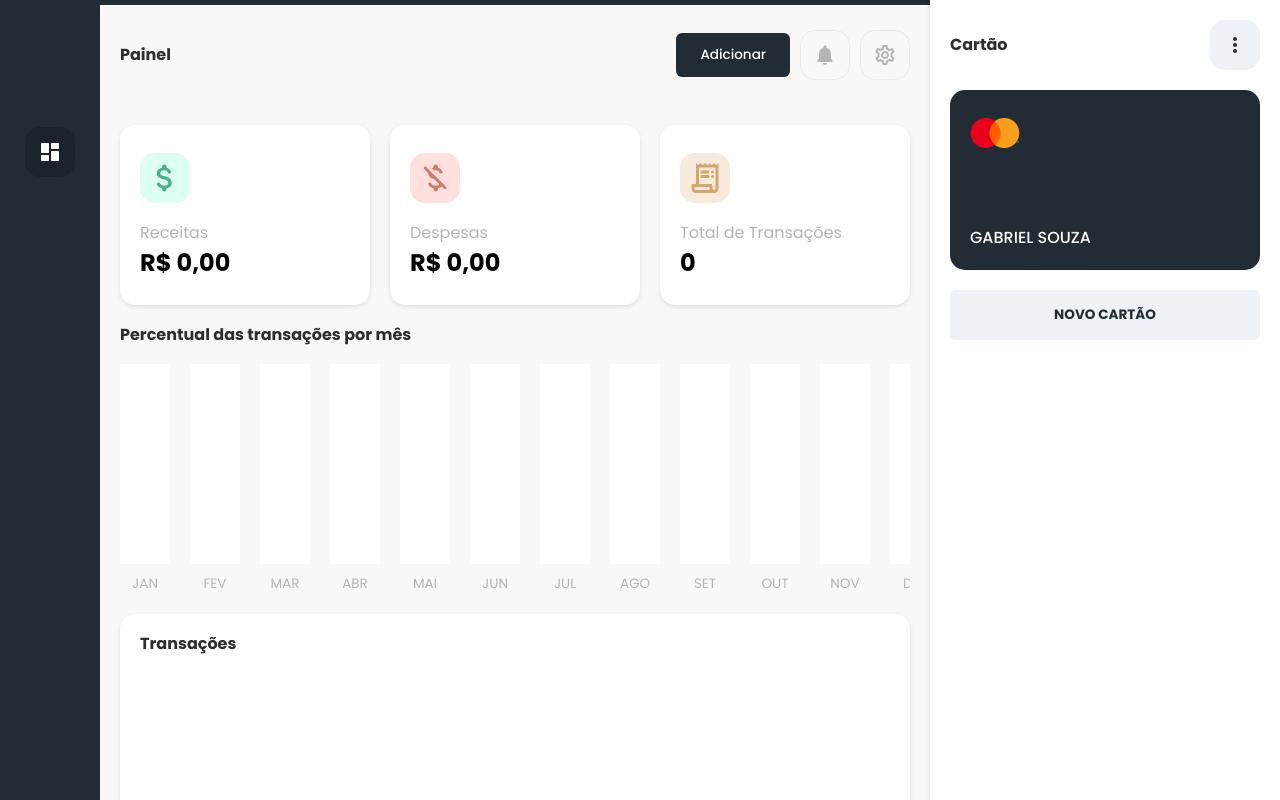
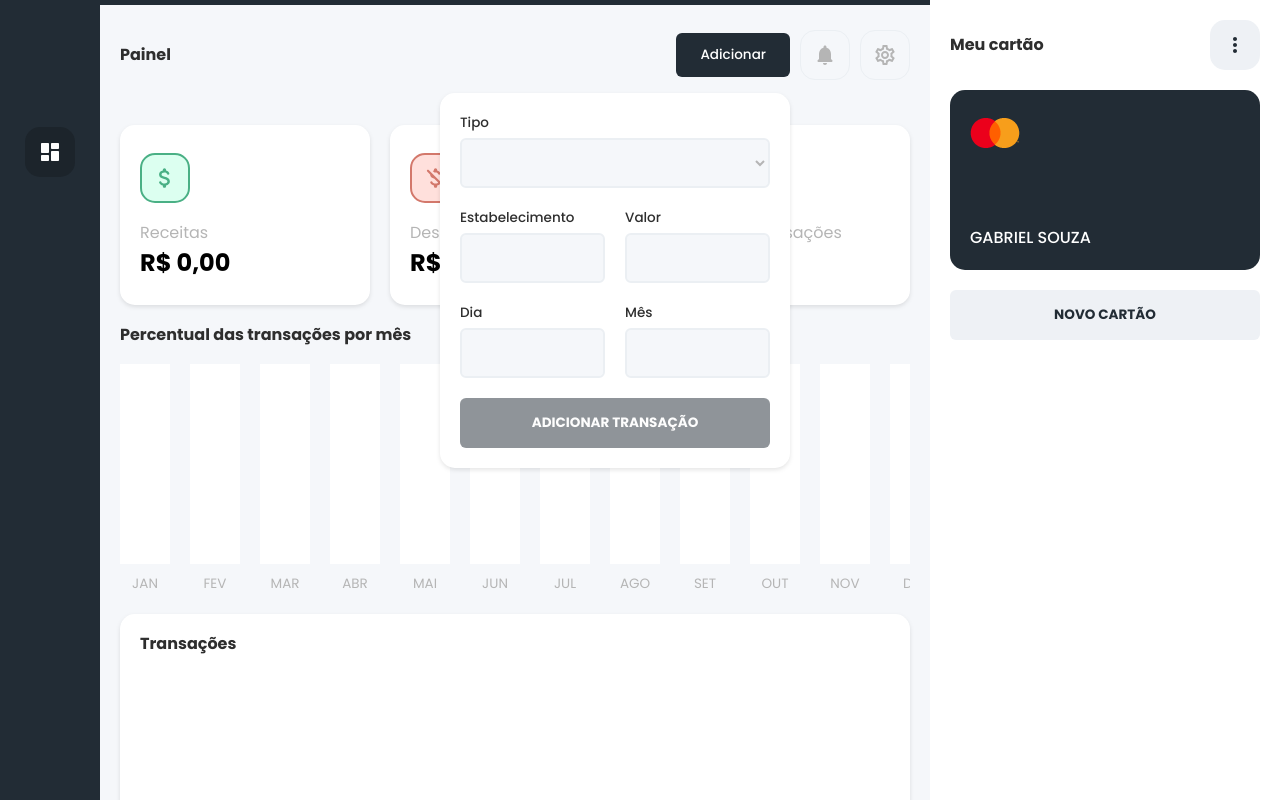
Before and after one commit to Gabriel98N/web-financa, a plain HTML site: page index.html in a window 1280 px wide. Both pictures are taken after a click on the link "Adicionar". Shown: the top 800 px of the page. Drawn offline with Linux system fonts and the light colour scheme.

Commit message:
Atualizado em 13-04

```diff
--- a/css/cadastro.css
+++ b/css/cadastro.css
@@ -36,46 +36,11 @@
   filter: var(--filter);
   border-radius: 15px;
   padding: var(--gap);
-  display: flex;
-  flex-direction: column;
-  gap: var(--gap);
 }
 
 .box-cadastro h2 {
   font-size: 1.5rem;
   margin-bottom: var(--gap);
-}
-
-.box-cadastro form label {
-  margin-bottom: 5px;
-  font-weight: 500;
-  color: var(--cor2);
-}
-
-.box-cadastro form input,
-.box-cadastro form select,
-.btn-cadastrar {
-  height: 50px;
-  width: 100%;
-  border-radius: 6px;
-  border: 2px solid var(--border-color);
-  outline: none;
-  font-size: 1rem;
-  font-family: "Poppins", "Inter", "Roboto", sans-serif;
-  padding: 0 1.25rem;
-  color: var(--cor);
-}
-
-[data-formulario] > div {
-  position: relative;
-}
-
-.btn-cadastrar {
-  border: 0;
-  background-color: var(--cor-primaria);
-  font-weight: bold;
-  color: #fff;
-  cursor: pointer;
 }
 
 .show-cartao {
--- /dev/null
+++ b/css/formulario.css
@@ -0,0 +1,66 @@
+[data-formulario] {
+  display: flex;
+  flex-direction: column;
+  gap: var(--gap);
+}
+
+[data-formulario] label {
+  margin-bottom: 5px;
+  font-weight: 500;
+  color: var(--cor2);
+  font-size: 0.845rem;
+  cursor: pointer;
+}
+
+[data-formulario] input,
+[data-formulario] select,
+.btn {
+  height: 50px;
+  width: 100%;
+  border-radius: 6px;
+  border: 2px solid var(--border-color);
+  outline: none;
+  font-size: 0.845rem;
+  font-family: "Poppins", "Inter", "Roboto", sans-serif;
+  padding: 0 1.25rem;
+  color: var(--cor);
+  background-color: var(--bg);
+  transition: border 0.3s;
+}
+
+[data-formulario] > div {
+  position: relative;
+}
+
+[data-formulario] input:focus,
+[data-formulario] select:focus {
+  border-color: var(--cor-primaria);
+}
+
+.column2-input {
+  display: flex;
+  align-items: center;
+  gap: var(--gap);
+}
+
+.btn {
+  background-color: var(--cor-primaria);
+  font-weight: bold;
+  text-transform: uppercase;
+  color: var(--cor4);
+  border: 0;
+  cursor: pointer;
+}
+
+.btn:disabled {
+  opacity: 0.5;
+  cursor: not-allowed;
+}
+
+.btn-form {
+  border: 0;
+  background-color: var(--cor-primaria);
+  font-weight: bold;
+  color: #fff;
+  cursor: pointer;
+}
--- a/css/style.css
+++ b/css/style.css
@@ -1,11 +1,12 @@
 @import url("cadastro.css");
 @import url("loader.css");
+@import url("formulario.css");
 
 :root {
   --cor-primaria: #222c35;
   --cor-secundaria: #eef1f5;
-  --bg: #f9f8f6;
-  --bg2: #f9f8f6;
+  --bg: #f5f7fa;
+  --bg2: #f5f7fa;
   --bg3: #fff;
   --bg4: #f6eff7;
 
@@ -24,7 +25,7 @@
   --orange: #d3a66b;
   --bg-orange: #f8eadd;
 
-  --border-color: #e6e9ee;
+  --border-color: #ebeff3;
 
   --gap: 1.25rem;
   --filter: drop-shadow(0px 2px 2px rgba(0, 0, 0, 0.1));
@@ -69,11 +70,6 @@ body {
 .container {
   max-width: 1400px;
   margin: 0 auto;
-}
-
-.btn:disabled {
-  opacity: 0.5;
-  cursor: not-allowed;
 }
 
 .estrutura {
@@ -193,9 +189,8 @@ body {
   width: 50px;
   height: 50px;
   border-radius: 15px;
-  padding: 7px;
+  padding: 10px;
   margin-bottom: 1.25rem;
-  background-color: var(--cor-secundaria);
 }
 
 .icon svg {
@@ -204,6 +199,7 @@ body {
 }
 
 [data-dados="receitas"] .icon {
+  border: 2px solid var(--green);
   background-color: var(--bg-green);
 }
 
@@ -212,6 +208,7 @@ body {
 }
 
 [data-dados="despesas"] .icon {
+  border: 2px solid var(--red);
   background-color: var(--bg-red);
 }
 
@@ -220,6 +217,7 @@ body {
 }
 
 [data-dados="transacao"] .icon {
+  border: 2px solid var(--orange);
   background-color: var(--bg-orange);
 }
 
@@ -243,7 +241,6 @@ body {
   grid-column: 2;
   grid-row: 1;
   background-color: var(--bg3);
-  filter: var(--filter);
   padding: var(--gap);
   position: fixed;
   top: 0;
@@ -260,6 +257,11 @@ body {
   align-items: center;
   justify-content: space-between;
   position: relative;
+}
+
+.box-lista-cartao h3 span {
+  display: inline-block;
+  color: var(--cor);
 }
 
 .abrir-lista-cartao {
@@ -285,7 +287,7 @@ body {
   padding: var(--gap);
   visibility: hidden;
   opacity: 0;
-  transform: translate3d(0, -30px, 0);
+  transform: translate3d(0, 30px, 0);
   transition: 0.3s ease-in-out;
   display: grid;
   grid-template-columns: repeat(3, 1fr);
@@ -444,3 +446,34 @@ body {
   filter: var(--filter);
   padding: var(--gap);
 }
+
+[data-card] {
+  position: relative;
+}
+
+.box-card {
+  position: absolute;
+  top: 60px;
+  right: 0;
+  width: 350px;
+  height: 250px;
+  background-color: var(--bg3);
+  filter: var(--filter);
+  border-radius: 15px;
+  z-index: 1;
+  padding: var(--gap);
+  visibility: hidden;
+  opacity: 0;
+  transition: 0.3s ease-in-out;
+  transform: translate3d(0, 30px, 0);
+}
+
+.box-card.active {
+  visibility: visible;
+  opacity: 1;
+  transform: translate3d(0, 0, 0);
+}
+
+[data-card="transacao"] .box-card {
+  height: auto;
+}
--- a/index.html
+++ b/index.html
@@ -37,24 +37,67 @@
         <nav class="nav-header">
           <h3>Painel</h3>
           <ul class="lista-header">
-            <li>
-              <a href="#" class="add-transacao">Adicionar</a>
+            <li data-card="transacao">
+              <a href="#" class="add-transacao abrir-box">Adicionar</a>
+              <div class="box-card">
+                <form data-formulario="transacao">
+                  <div>
+                    <label for="tipo-transacao">Tipo</label>
+                    <select id="tipo-transacao" required autocomplete="off">
+                      <option value="" selected disabled></option>
+                      <option value="despesas">Despesas</option>
+                      <option value="receitas">Receitas</option>
+                    </select>
+                  </div>
+                  <div>
+                    <div class="column2-input">
+                      <div>
+                        <label for="estabelecimento">Estabelecimento</label>
+                        <input id="estabelecimento" required autocomplete="off" autofocus />
+                      </div>
+                      <div>
+                        <label for="valor">Valor</label>
+                        <input id="valor" required autocomplete="off" autofocus />
+                      </div>
+                    </div>
+                  </div>
+                  <div>
+                    <div class="column2-input">
+                      <div>
+                        <label for="dia-transacao">Dia</label>
+                        <input id="dia-transacao" required autocomplete="off" />
+                      </div>
+                      <div>
+                        <label for="mes-transacao">Mês</label>
+                        <input id="mes-transacao" required autocomplete="off" />
+                      </div>
+                    </div>
+                  </div>
+                  <button type="button" class="btn btn-adicionar" disabled>Adicionar transação</button>
+                </form>
+              </div>
             </li>
-            <li>
-              <a title="Notificação" href="#" class="icon-header">
+            <li data-card="notificacao">
+              <a title="Notificação" href="#" class="icon-header abrir-box">
                 <svg xmlns="http://www.w3.org/2000/svg" height="24px" viewBox="0 0 24 24" width="24px" fill="#000000">
                   <path d="M0 0h24v24H0V0z" fill="none" />
                   <path d="M12 22c1.1 0 2-.9 2-2h-4c0 1.1.89 2 2 2zm6-6v-5c0-3.07-1.64-5.64-4.5-6.32V4c0-.83-.67-1.5-1.5-1.5s-1.5.67-1.5 1.5v.68C7.63 5.36 6 7.92 6 11v5l-1.29 1.29c-.63.63-.19 1.71.7 1.71h13.17c.89 0 1.34-1.08.71-1.71L18 16z" />
                 </svg>
               </a>
+              <div class="box-card">
+
+              </div>
             </li>
-            <li>
-              <a title="Configurações" href="#" class="icon-header">
+            <li data-card="configuracao">
+              <a title="Configurações" href="#" class="icon-header abrir-box">
                 <svg xmlns="http://www.w3.org/2000/svg" height="24px" viewBox="0 0 24 24" width="24px" fill="#000000">
                   <path d="M0 0h24v24H0V0z" fill="none" />
                   <path d="M19.43 12.98c.04-.32.07-.64.07-.98 0-.34-.03-.66-.07-.98l2.11-1.65c.19-.15.24-.42.12-.64l-2-3.46c-.09-.16-.26-.25-.44-.25-.06 0-.12.01-.17.03l-2.49 1c-.52-.4-1.08-.73-1.69-.98l-.38-2.65C14.46 2.18 14.25 2 14 2h-4c-.25 0-.46.18-.49.42l-.38 2.65c-.61.25-1.17.59-1.69.98l-2.49-1c-.06-.02-.12-.03-.18-.03-.17 0-.34.09-.43.25l-2 3.46c-.13.22-.07.49.12.64l2.11 1.65c-.04.32-.07.65-.07.98 0 .33.03.66.07.98l-2.11 1.65c-.19.15-.24.42-.12.64l2 3.46c.09.16.26.25.44.25.06 0 .12-.01.17-.03l2.49-1c.52.4 1.08.73 1.69.98l.38 2.65c.03.24.24.42.49.42h4c.25 0 .46-.18.49-.42l.38-2.65c.61-.25 1.17-.59 1.69-.98l2.49 1c.06.02.12.03.18.03.17 0 .34-.09.43-.25l2-3.46c.12-.22.07-.49-.12-.64l-2.11-1.65zm-1.98-1.71c.04.31.05.52.05.73 0 .21-.02.43-.05.73l-.14 1.13.89.7 1.08.84-.7 1.21-1.27-.51-1.04-.42-.9.68c-.43.32-.84.56-1.25.73l-1.06.43-.16 1.13-.2 1.35h-1.4l-.19-1.35-.16-1.13-1.06-.43c-.43-.18-.83-.41-1.23-.71l-.91-.7-1.06.43-1.27.51-.7-1.21 1.08-.84.89-.7-.14-1.13c-.03-.31-.05-.54-.05-.74s.02-.43.05-.73l.14-1.13-.89-.7-1.08-.84.7-1.21 1.27.51 1.04.42.9-.68c.43-.32.84-.56 1.25-.73l1.06-.43.16-1.13.2-1.35h1.39l.19 1.35.16 1.13 1.06.43c.43.18.83.41 1.23.71l.91.7 1.06-.43 1.27-.51.7 1.21-1.07.85-.89.7.14 1.13zM12 8c-2.21 0-4 1.79-4 4s1.79 4 4 4 4-1.79 4-4-1.79-4-4-4zm0 6c-1.1 0-2-.9-2-2s.9-2 2-2 2 .9 2 2-.9 2-2 2z" />
                 </svg>
               </a>
+              <div class="box-card">
+
+              </div>
             </li>
           </ul>
         </nav>
@@ -215,7 +258,7 @@
     </div>
     <div class="area-cartao">
       <div class="box-lista-cartao">
-        <h3>Cartão</h3>
+        <h3>Meu cartão</h3>
         <div class="lista-cartao">
           <a title="lista de cartões" href="#" class="abrir-lista-cartao">
             <svg xmlns="http://www.w3.org/2000/svg" height="24px" viewBox="0 0 24 24" width="24px" fill="#222C35">
--- a/js/app.js
+++ b/js/app.js
@@ -10,6 +10,27 @@ function App() {
   const cartao = dom.el(".area-cartao .cartao");
   const active = "active";
   const arrCartao = dom.getStorage("cartao");
+
+  function showBoxCard() {
+    const boxCard = dom.els(".box-card");
+    const abrirBox = dom.els(".abrir-box");
+
+    abrirBox.forEach((abrir, index) => {
+      abrir.addEventListener("click", (e) => {
+        e.preventDefault();
+        const box = boxCard[index];
+
+        box.classList.add(active);
+        outsideEvent(
+          box,
+          () => {
+            box.classList.remove(active);
+          },
+          ["click"]
+        );
+      });
+    });
+  }
 
   async function selectInstituicao() {
     loader.style.display = "flex";
@@ -91,11 +112,15 @@ function App() {
     });
 
     arrCartao.forEach(
-      ({ status, cor, bandeira, logo, nomeImpresso }, index) => {
+      ({ instituicao, status, cor, bandeira, logo, nomeImpresso }, index) => {
         if (status) {
           const logoBandeira = cartao.querySelector(".logo-bandeira img");
           const nome = cartao.querySelector("p");
           const cartaoAtivo = linkCartao[index];
+
+          dom.el(
+            ".box-lista-cartao h3"
+          ).innerHTML = `Meu cartão <span>(${instituicao})</span>`;
 
           cartao.style.backgroundColor = cor;
           logoBandeira.src = logo;
@@ -115,6 +140,7 @@ function App() {
       selectInstituicao();
     }
     showCartaoCadastrado();
+    showBoxCard();
   }
 
   return { init };
--- a/js/script.js
+++ b/js/script.js
@@ -3,6 +3,7 @@ import cartaoCadastro from "./cartao-cadastro.js";
 import { Validacao } from "./validacao.js";
 
 Validacao(".btn-cadastrar", ".box-cadastro form [required]");
+Validacao(".btn-adicionar", "[data-formulario='transacao'] [required]");
 
 const app = App();
 app.init();
```
